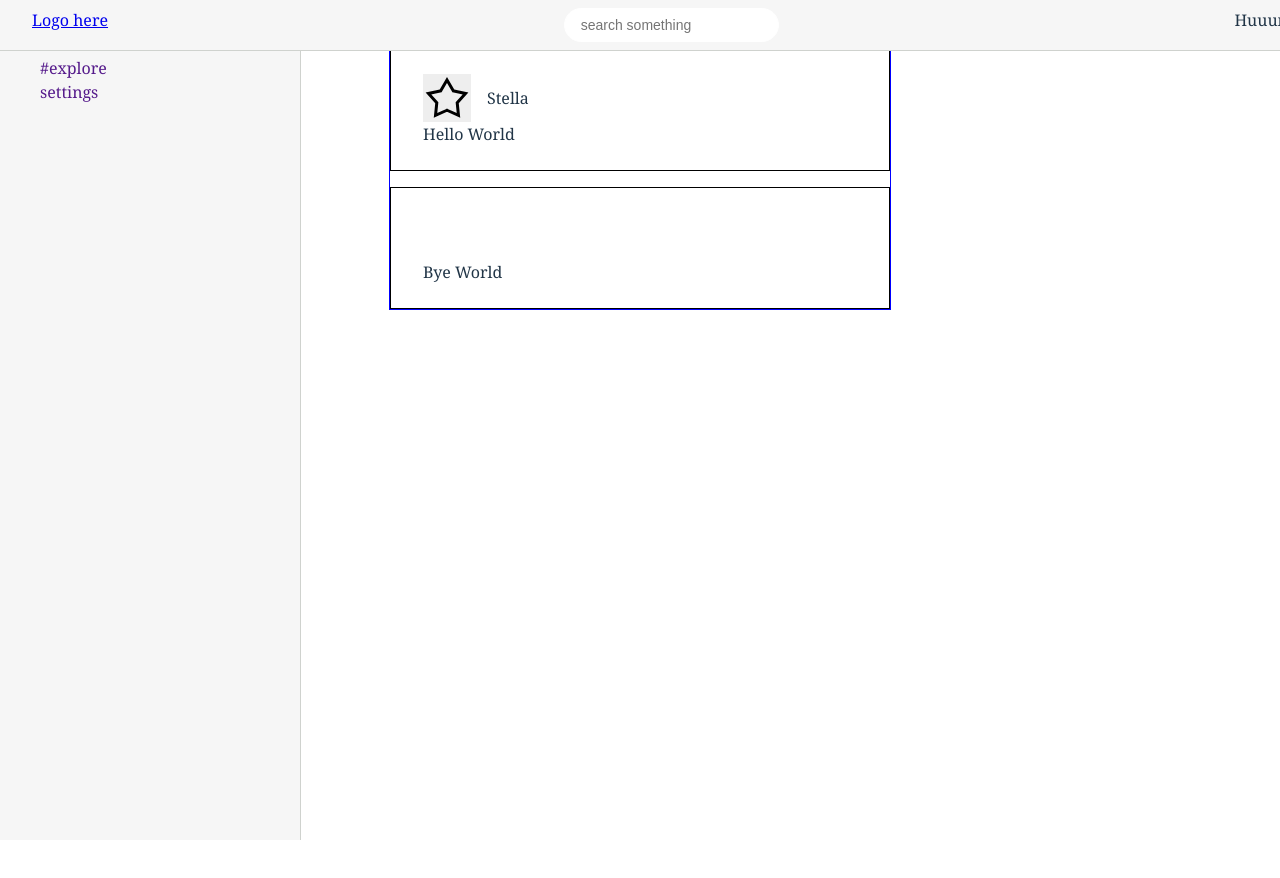
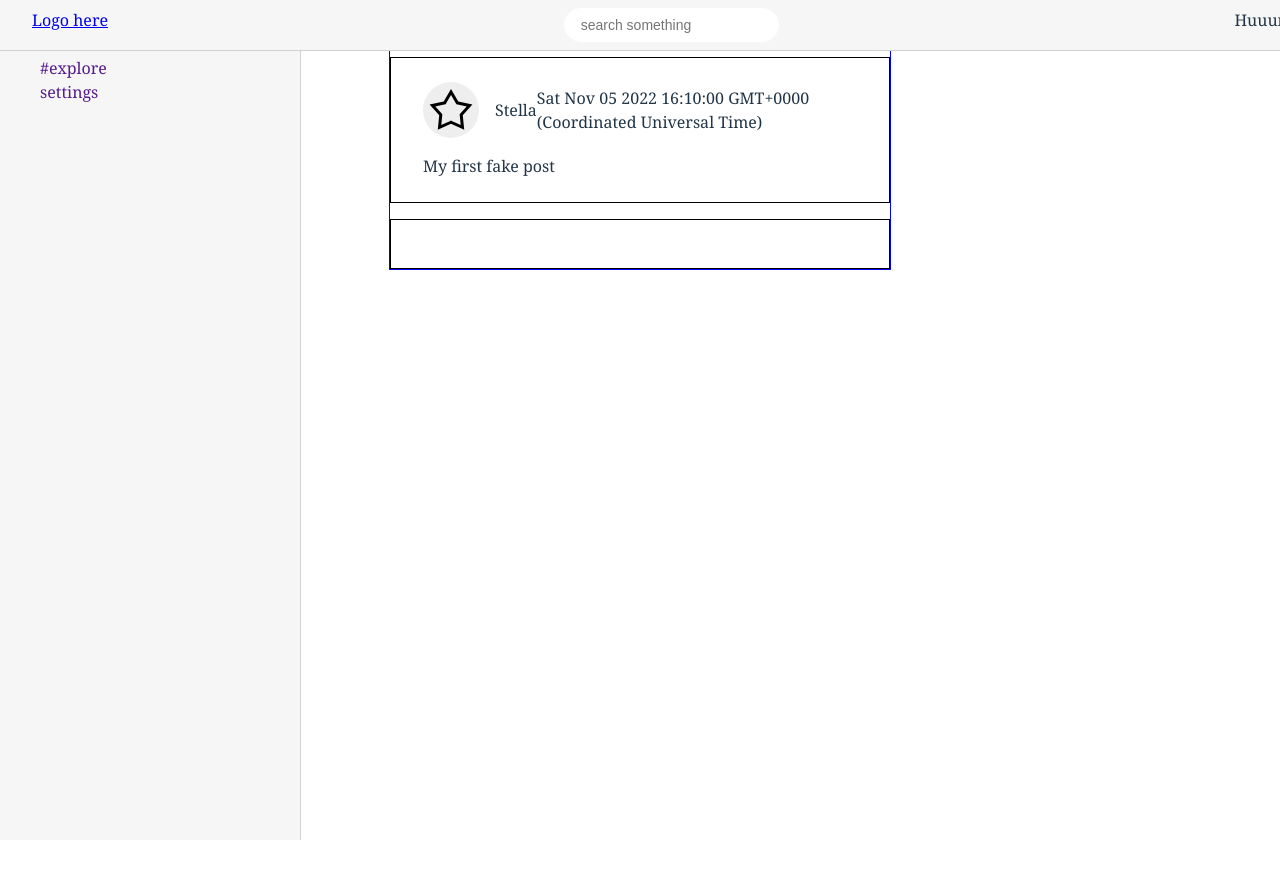
Before and after one commit to 0x00ff00-fi/frontend, a React (Vite) app: page / in a window 1280 px wide. Shown: the top 878 px of the page. Built offline with nearby package versions, Linux system fonts and the light colour scheme.

Commit message:
card-component

```diff
--- a/src/App.css
+++ b/src/App.css
@@ -1,5 +1,5 @@
 .c-container {
-  padding-top: 3rem;
+  padding-top: 3.5rem;
   margin: 0 auto;
   width: 500px;
   border: 1px solid blue;
--- a/src/App.jsx
+++ b/src/App.jsx
@@ -9,12 +9,21 @@ function App() {
 		name: "Stella",
 	}
 
+	const fakepost = {
+		user,
+		body: {
+			media: null,
+			text: "My first fake post"
+		},
+		dateTime: new Date("11-05-2022 16:10")
+	}
+
     return (
         <div style={{ height: "120vh" }}>
             <Nav />
 			<SideBar></SideBar>
             <div className="c-container">
-				<Card user={user}>Hello World</Card>
+				<Card post={fakepost} />
 				<Card>Bye World</Card>
 			</div>
         </div>
--- a/src/components/Card/index.jsx
+++ b/src/components/Card/index.jsx
@@ -1,13 +1,24 @@
-import React from "react";
-import "./styles.css"
+import React, {useEffect} from "react";
+import "./styles.css";
 
-export default function(props) {
-    const {user, children, ...rest} = props
-    return <div className="card" {...rest}>
-        <div className="card-header">
-            <div className="card-icon">{user?.icon}</div>
-            <span>{user?.name}</span>
+export default function (props) {
+    const { post, children, ...rest } = props;
+
+    return (
+        <div className="card" {...rest}>
+            {post?.user && (
+                <div className="card-header">
+                    <div className="header-icon">
+                        <div className="card-icon">{post?.user?.icon}</div>
+                        <span>{post?.user?.name}</span>
+                    </div>
+                    <div>{""+post?.dateTime}</div>
+                </div>
+            )}
+            <div className="card-body">
+                {post?.body?.media && <div>{post?.body?.media}</div>}
+                <div>{post?.body?.text}</div>
+            </div>
         </div>
-        <div>{children}</div>
-    </div>
+    );
 }
--- a/src/components/Card/styles.css
+++ b/src/components/Card/styles.css
@@ -3,8 +3,14 @@
     padding: 1.5rem 2rem;
     display: flex;
     flex-direction: column;
+    gap: 1rem;
 }
 .card-header {
+    display: flex;
+    justify-content: space-between;
+    align-items: center;
+}
+.header-icon {
     display: flex;
     justify-content: flex-start;
     align-items: center;
@@ -14,4 +20,12 @@
     display: flex;
     height: 3rem;
     background-color: #eee;
+    border-radius: 50%;
+    padding: 4px;
 }
+.card-body {
+    display: flex;
+    flex-grow: 1;
+    gap: 1.5rem;
+    justify-content: flex-start;
+}
```
